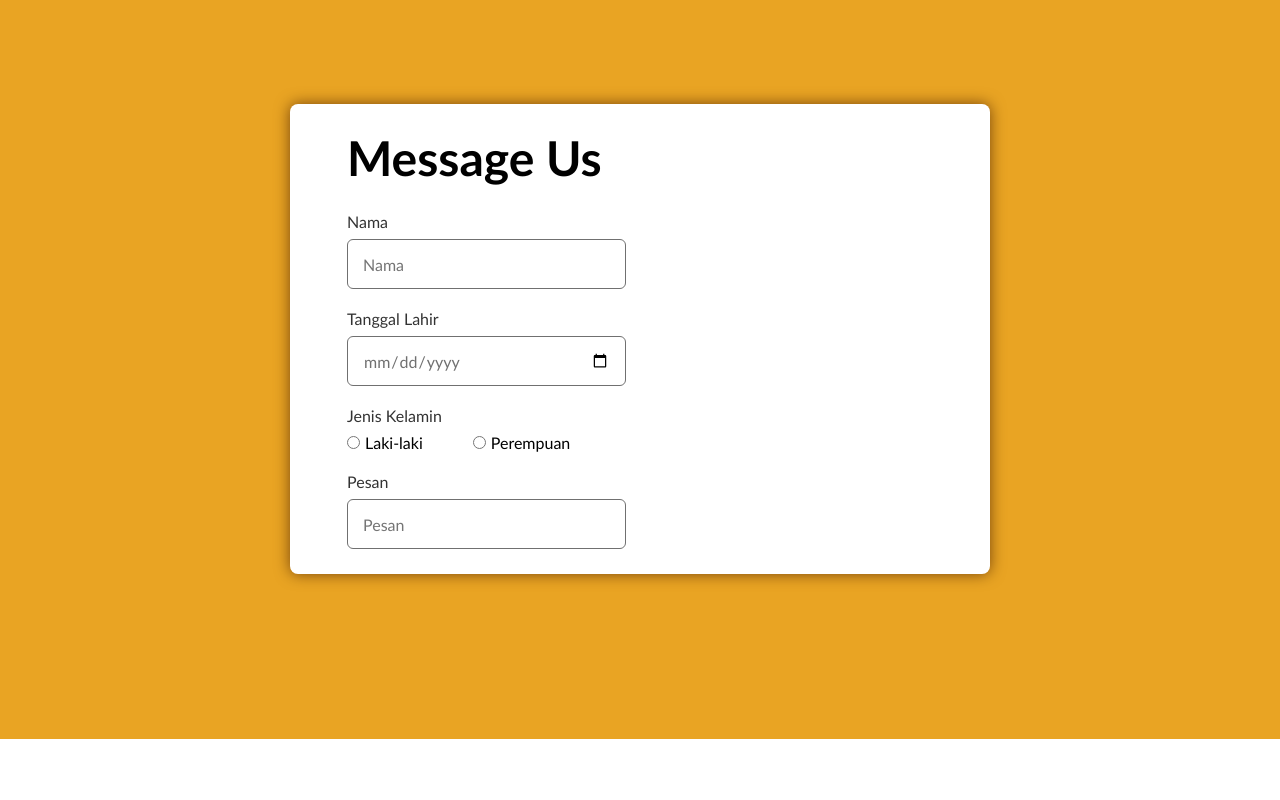
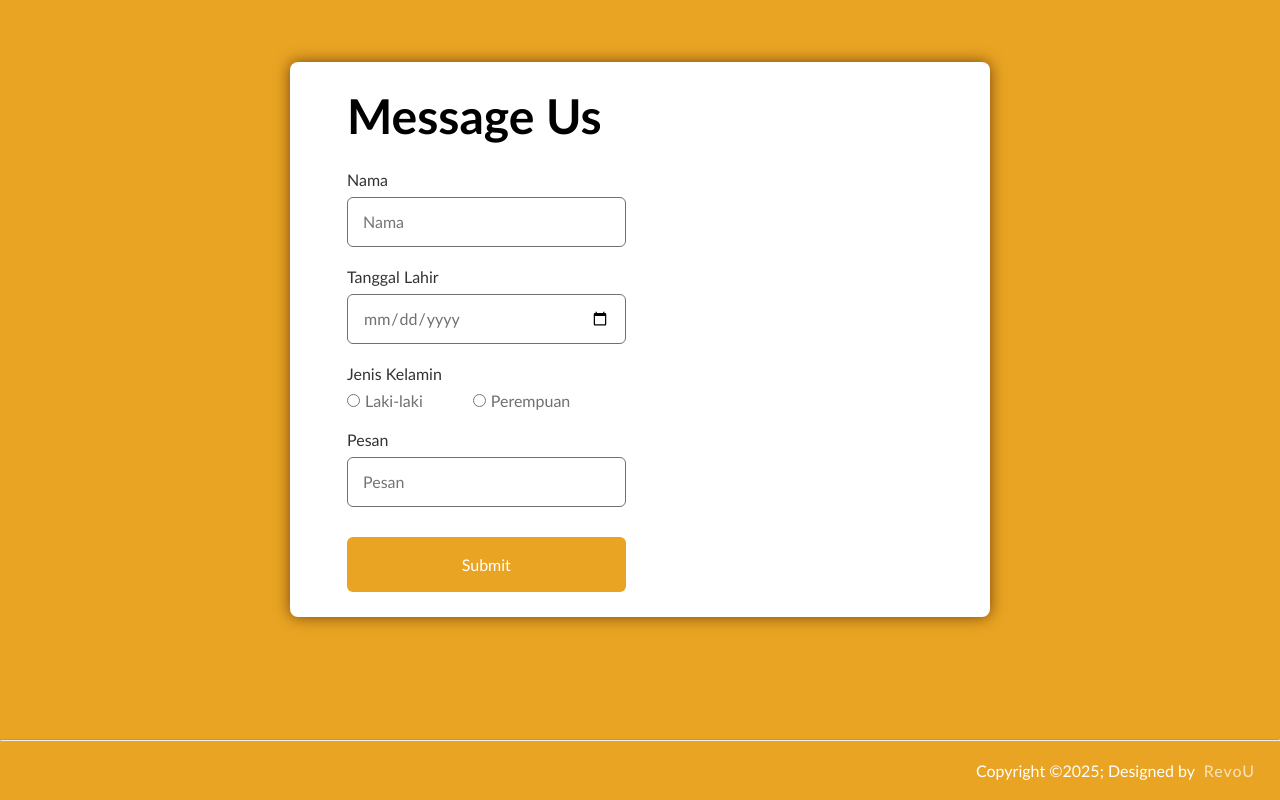
Before and after one commit to revou-fundamental-course/16-jun-25-Wais110, a plain HTML site: page index.html in a window 1280 px wide. Shown: the part 2426-3226 px from the top of the page. Before the commit the page ends 3165 px from the top, so only its background shows below. Drawn offline with Linux system fonts and the light colour scheme.

Commit message:
nambah button

```diff
--- a/css/style.css
+++ b/css/style.css
@@ -109,11 +109,19 @@ main {
   display: flex;
   align-items: center;
   column-gap: 50px;
+  flex-wrap: wrap;
 }
 
 .form .gender {
   column-gap: 5px;
-  cursor: pointer;
+}
+
+.gender input {
+  accent-color: #e9a423;
+}
+
+.gender label {
+  color: #707070;
 }
 
 .form :where(.gender input, .gender label) {
@@ -129,6 +137,24 @@ main {
   font-size: 1rem;
   font-weight: 400;
   margin-bottom: 8px;
+}
+
+.form button {
+  height: 55px;
+  width: 100%;
+  color: #fff;
+  background-color: #e9a423;
+  border-radius: 6px;
+  border: none;
+  font-size: 1rem;
+  font-weight: 400;
+  margin-top: 30px;
+  cursor: pointer;
+  transition: all 0.2s ease;
+}
+
+.form button:hover {
+  background-color: #77450c;
 }
 
 .hero {
@@ -177,6 +203,28 @@ main {
   height: 100%;
 }
 
+footer {
+  background-color: #e9a423;
+}
+
+.footerBottom {
+  background-color: #e9a423;
+  padding: 20px;
+  text-align: right;
+}
+
+.footerBottom p {
+  color: #fff;
+}
+
+.designer {
+  opacity: 0.7;
+  text-transform: capitalize;
+  letter-spacing: 1px;
+  font-weight: 400;
+  margin: 0px 5px;
+}
+
 @media only screen and (max-width: 578px) {
   nav {
     flex-wrap: wrap;
--- a/index.html
+++ b/index.html
@@ -62,11 +62,11 @@
                 <form action="#" class="form">
                     <div class="input-box">
                         <label>Nama</label>
-                        <input type="text" placeholder="Nama" name="" id="">
+                        <input type="text" placeholder="Nama" name="" id="" required>
                     </div>
                     <div class="input-box">
                         <label>Tanggal Lahir</label>
-                        <input type="date" placeholder="Nama" name="" id="">
+                        <input type="date" placeholder="Nama" name="" id="" required>
                     </div>
                     <div class="gender-box">
                         <h3>Jenis Kelamin</h3>
@@ -83,12 +83,18 @@
                     </div>
                     <div class="input-box">
                         <label>Pesan</label>
-                        <input type="textarea" placeholder="Pesan" name="" id="">
+                        <input type="textarea" placeholder="Pesan" name="" id="" required>
                     </div>
+                    <button>Submit</button>
                 </form>
             </div>
         </div>
-    </section>
+    </section><hr>
+    <footer>
+        <div class="footerBottom">
+            <p>Copyright &copy;2025; Designed by <span class="designer">RevoU</span></p>
+        </div>
+    </footer>
     <script src="/js/script.js"></script>
   </body>
 </html>
--- a/js/script.js
+++ b/js/script.js
@@ -1,5 +1,10 @@
 // Ini File Javascript
+const menuIcon = document.getElementById("menu-icon");
+const menuList = document.getElementById("menu-list");
 
+menuIcon.addEventListener("click", () => {
+  menuList.classList.toggle("hidden");
+});
 // Function to validate form
 function formValidation() {
     let nameInput = document.getElementById('name-input').value;
```
